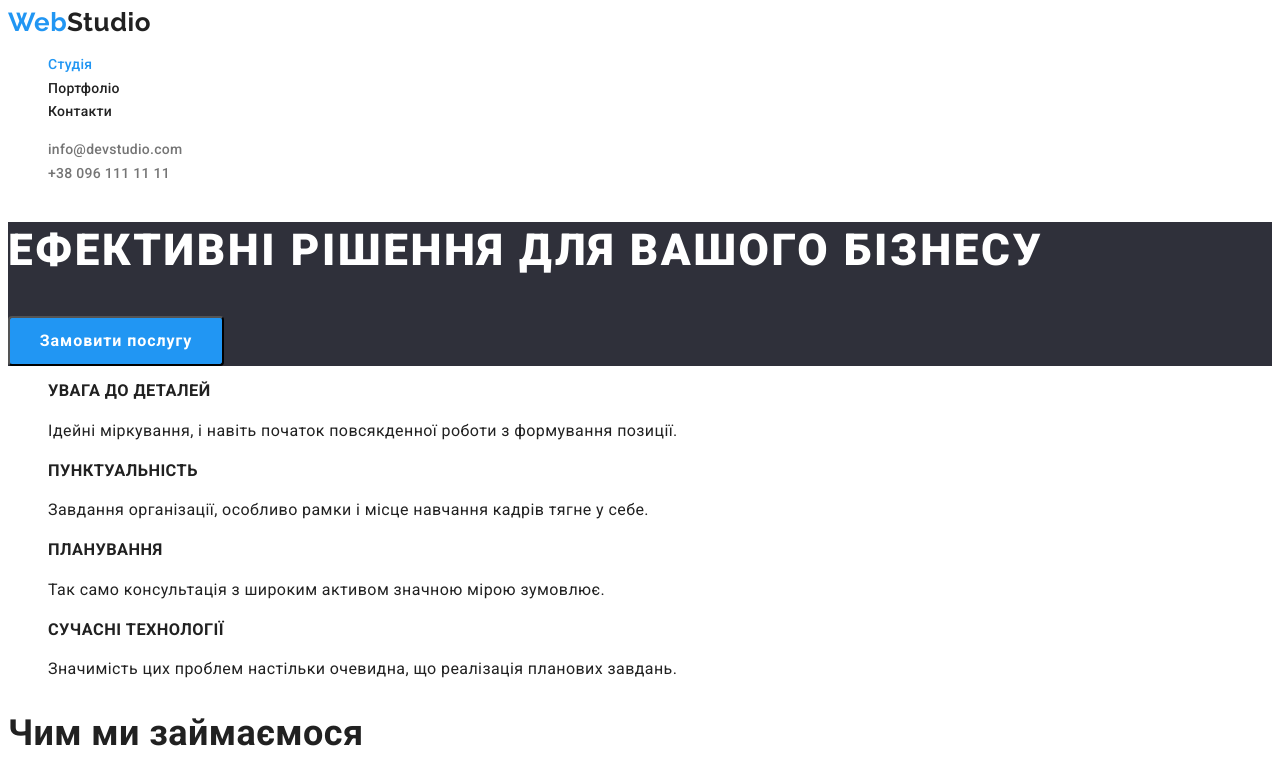
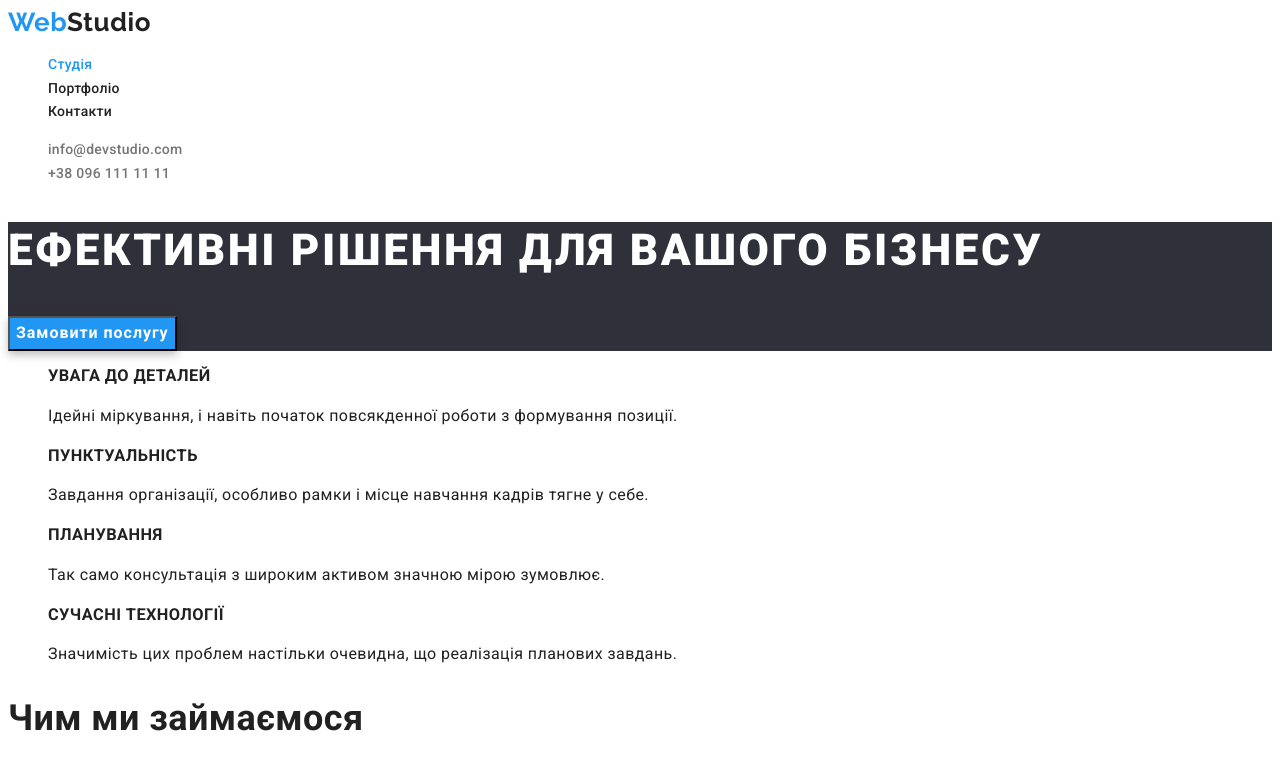
Before and after one commit to Sofia1903/goit-markup-hw-02, a plain HTML site: page index.html in a window 1280 px wide. Both pictures are taken after a click on the button "Замовити послугу". Shown: the top 765 px of the page. Drawn offline with Linux system fonts and the light colour scheme.

Commit message:
Update styles.css

```diff
--- a/css/styles.css
+++ b/css/styles.css
@@ -23,41 +23,32 @@ body {
     line-height: 1.6;
     text-align: center;
     letter-spacing: 0.03em;
-    width: 125px;
-    height: 38px;
-    font-family: 'Roboto';
-    font-style: normal;
+    font-family: inherit;
+    background-color: var(--bg-color);
+    color: var(--title-color);
 }
 button {
     cursor: pointer;
 }
 button:hover, button:focus {
     background-color: var(--a-color);
-    color: var(--body-color);
+    color: var(--heading-color);
+    filter: drop-shadow(0px 4px 4px rgba(0, 0, 0, 0.25));
 }
 .buttons {
-    width: 216px;
-    height: 50px;
-    left: 692px;
-    top: 430px;
     font-weight: 700;
     font-size: 16px;
     line-height: 1.8;
     text-align: center;
     letter-spacing: 0.06em;
-    font-family: 'Roboto';
-    font-style: normal;
+    font-family: inherit;
+    background-color: var(--bg-color);
+    color: var(--title-color);
 }
 .btn:active {
     filter: drop-shadow(0px 4px 4px rgba(0, 0, 0, 0.25));
 }
-.buttons {
-        width: 216px;
-        height: 50px;
-        left: 692px;
-        top: 430px;
-        border-radius: 4px;
-}
+
 /* links */
 .caption {
     background-color: var(--caption-color);
```
